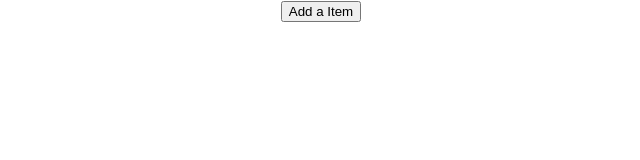
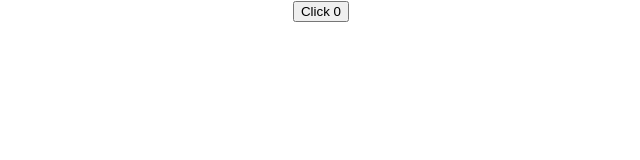
Before and after one commit to bag3557/react-hooks, a React (Create React App) app: page / in a window 1280 px wide. Shown: the top 160 px of the page, without its empty margins (319-959 px from the left). Built offline with nearby package versions, Linux system fonts and the light colour scheme.

Commit message:
useEffect - first example

```diff
--- a/src/App.js
+++ b/src/App.js
@@ -7,6 +7,8 @@
 import HookCounterTwo from "./components/HookCounterTwo";
 import HookCounterThree from "./components/HookCounterThree";
 import HookCounterFour from "./components/HookCounterFour";
+import ClassCounterOne from "./components/ClassCounterOne";
+import HookCounterOne from "./components/HookCounterOne";
 
 function App() {
   return (
@@ -15,7 +17,9 @@
       {/* <HookCounter /> */}
       {/* <HookCounterTwo /> */}
       {/* <HookCounterThree /> */}
-      <HookCounterFour />
+      {/* <HookCounterFour /> */}
+      {/* <ClassCounterOne /> */}
+      <HookCounterOne />
     </div>
   );
 }
--- /dev/null
+++ b/src/components/ClassCounterOne.js
@@ -0,0 +1,29 @@
+import React, { Component } from "react";
+
+class ClassCounterOne extends Component {
+  constructor(props) {
+    super(props);
+    this.state = {
+      count: 0
+    };
+  }
+  componentDidMount() {
+    document.title = `Clicked ${this.state.count} times `;
+  }
+
+  componentDidUpdate() {
+    document.title = `Clicked ${this.state.count} times`;
+  }
+
+  render() {
+    return (
+      <div>
+        <button onClick={() => this.setState({ count: this.state.count + 1 })}>
+          Click {this.state.count}
+        </button>
+      </div>
+    );
+  }
+}
+
+export default ClassCounterOne;
--- /dev/null
+++ b/src/components/HookCounterOne.js
@@ -0,0 +1,17 @@
+import React, { useState, useEffect } from "react";
+
+const HookCounterOne = () => {
+  const [count, setCount] = useState(0);
+
+  useEffect(() => {
+    document.title = `Clicked ${count} times`;
+  });
+
+  return (
+    <div>
+      <button onClick={() => setCount(count + 1)}>Click {count}</button>
+    </div>
+  );
+};
+
+export default HookCounterOne;
```
Also changed, not shown: 1 other file (tests, documents, lock files or other folders).
